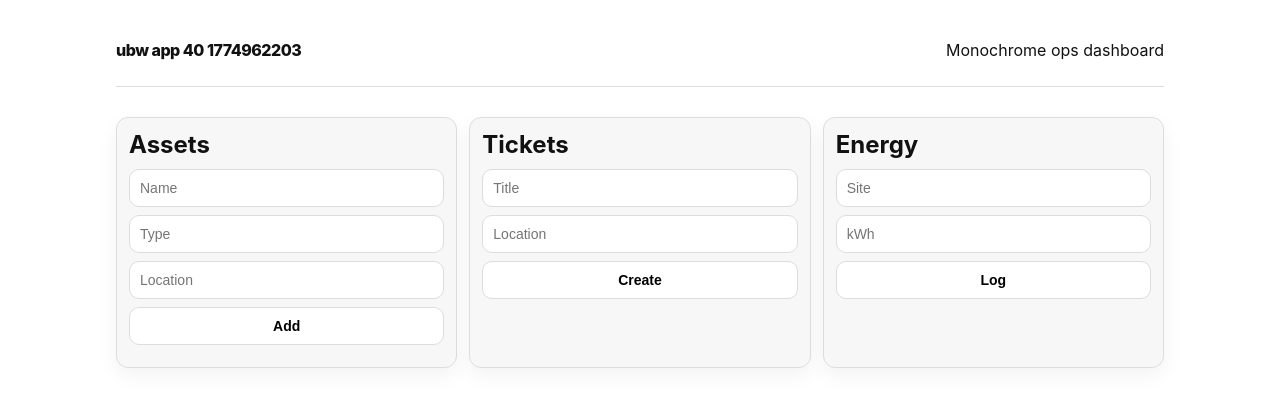
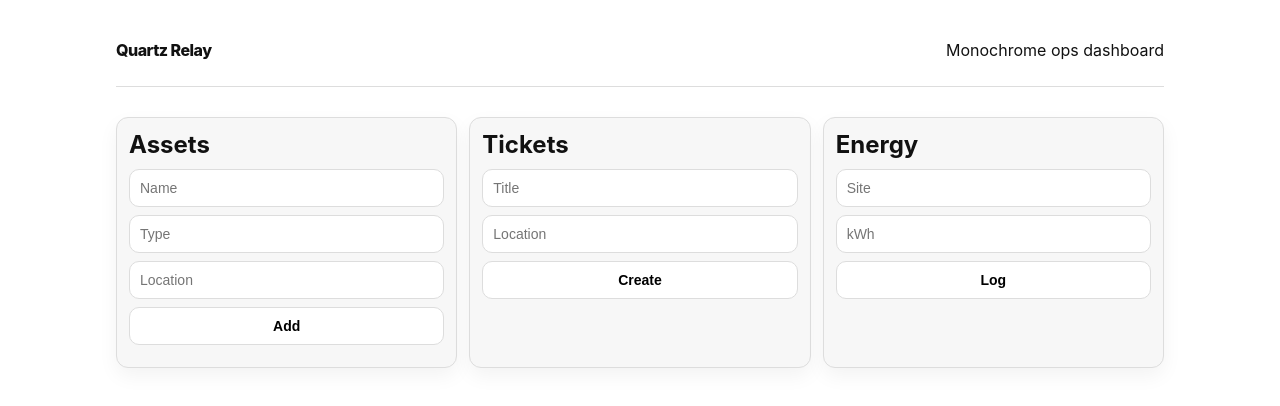
Before and after one commit to Ashutoshsingh20/bw-app-40-1774962203, a website: page public/index.html in a window 1280 px wide. Drawn offline with Linux system fonts and the light colour scheme; no server answers.

Commit message:
chore: brand app

```diff
--- a/public/index.html
+++ b/public/index.html
@@ -3,13 +3,13 @@
 <head>
   <meta charset="UTF-8" />
   <meta name="viewport" content="width=device-width, initial-scale=1.0" />
-  <title>ubw app 40 1774962203</title>
+  <title>Quartz Relay</title>
   <link rel="stylesheet" href="/style.css" />
 </head>
 <body>
   <div class="shell">
     <header>
-      <div class="logo">ubw app 40 1774962203</div>
+      <div class="logo">Quartz Relay</div>
       <p>Monochrome ops dashboard</p>
     </header>
     <section class="metrics" id="metrics"></section>
```
Also changed, not shown: package.json (+9 -3 lines), README.md.
